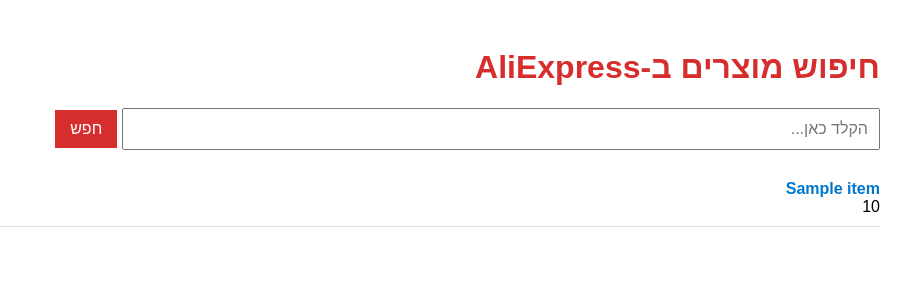
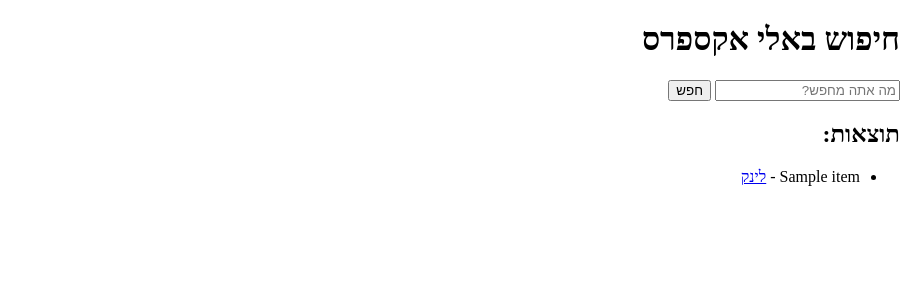
Before and after one commit to fufu2004/aliexpress-ai-search, a Flask app: template templates/index.html in a window 1280 px wide. Shown: the top 300 px of the page, without its empty margins (372-1280 px from the left). Run offline with Flask 3, Linux system fonts and the light colour scheme; the template is opened without the code that fills it: most values are stand-ins (such as "Sample title", 1, 10 or a date in 2020).

Commit message:
Add files via upload

```diff
--- a/templates/index.html
+++ b/templates/index.html
@@ -1,75 +1,23 @@
-<!DOCTYPE html>
+
+<!doctype html>
 <html lang="he" dir="rtl">
-<head>
-    <meta charset="UTF-8">
-    <title>AliExpress AI Search App</title>
-    <style>
-        body {
-            font-family: Arial, sans-serif;
-            padding: 20px;
-            background: #fff;
-            direction: rtl;
-        }
-        h1 {
-            color: #d62d2d;
-        }
-        form {
-            margin-bottom: 20px;
-        }
-        input[type="text"] {
-            width: 60%;
-            padding: 10px;
-            font-size: 16px;
-        }
-        button {
-            padding: 10px 15px;
-            font-size: 16px;
-            background-color: #d62d2d;
-            color: white;
-            border: none;
-            cursor: pointer;
-        }
-        .results {
-            margin-top: 30px;
-        }
-        .result-item {
-            margin-bottom: 15px;
-            border-bottom: 1px solid #ddd;
-            padding-bottom: 10px;
-        }
-        .result-item a {
-            text-decoration: none;
-            color: #0077cc;
-        }
-    </style>
-</head>
-<body>
-
-<h1>חיפוש מוצרים ב-AliExpress</h1>
-
-<form method="POST">
-    <input type="text" name="query" placeholder="הקלד כאן...">
-    <button type="submit">חפש</button>
-</form>
-
-{% if query %}
-    <p>תוצאות עבור: <strong>{{ query }}</strong></p>
-{% endif %}
-
-<div class="results">
+  <head>
+    <meta charset="utf-8">
+    <title>חיפוש מוצרים באלי אקספרס</title>
+  </head>
+  <body>
+    <h1>חיפוש באלי אקספרס</h1>
+    <form method="post">
+      <input type="text" name="query" placeholder="מה אתה מחפש?" required>
+      <button type="submit">חפש</button>
+    </form>
     {% if results %}
+      <h2>תוצאות:</h2>
+      <ul>
         {% for item in results %}
-            <div class="result-item">
-                <a href="{{ item.url }}" target="_blank">
-                    <strong>{{ item.title }}</strong>
-                </a><br>
-                <span>{{ item.price }}</span>
-            </div>
+          <li>{{ item.title }}{% if item.url %} - <a href="{{ item.url }}">לינק</a>{% endif %}</li>
         {% endfor %}
-    {% elif query %}
-        <p>לא נמצאו תוצאות.</p>
+      </ul>
     {% endif %}
-</div>
-
-</body>
+  </body>
 </html>
```
